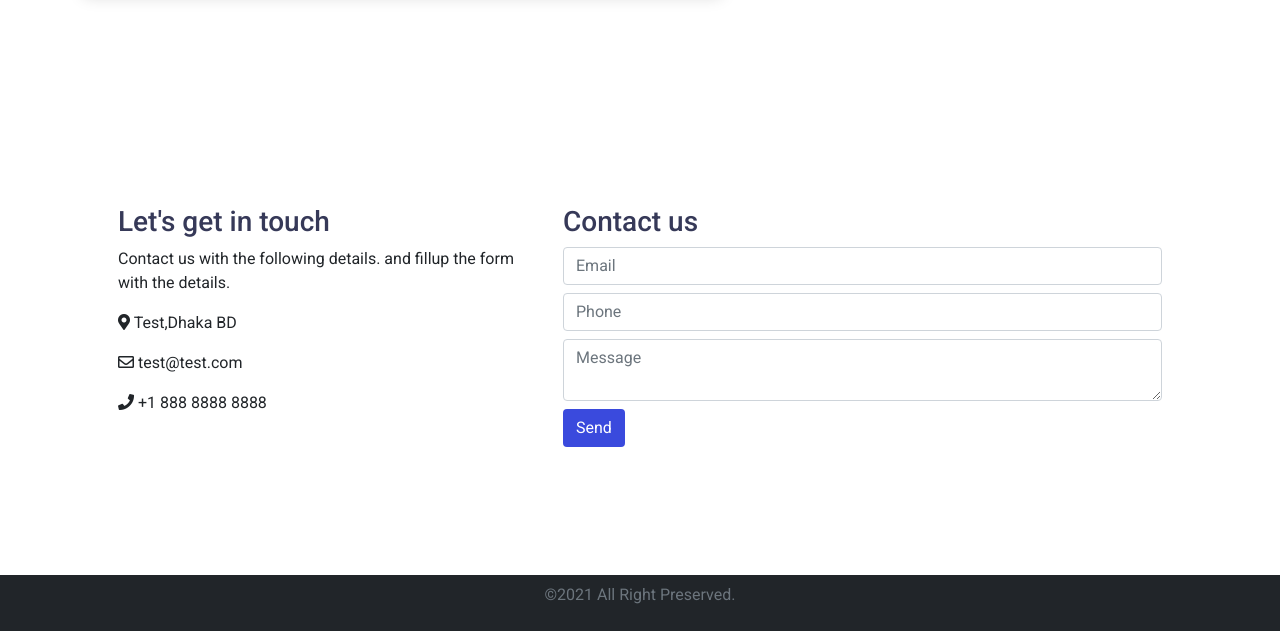
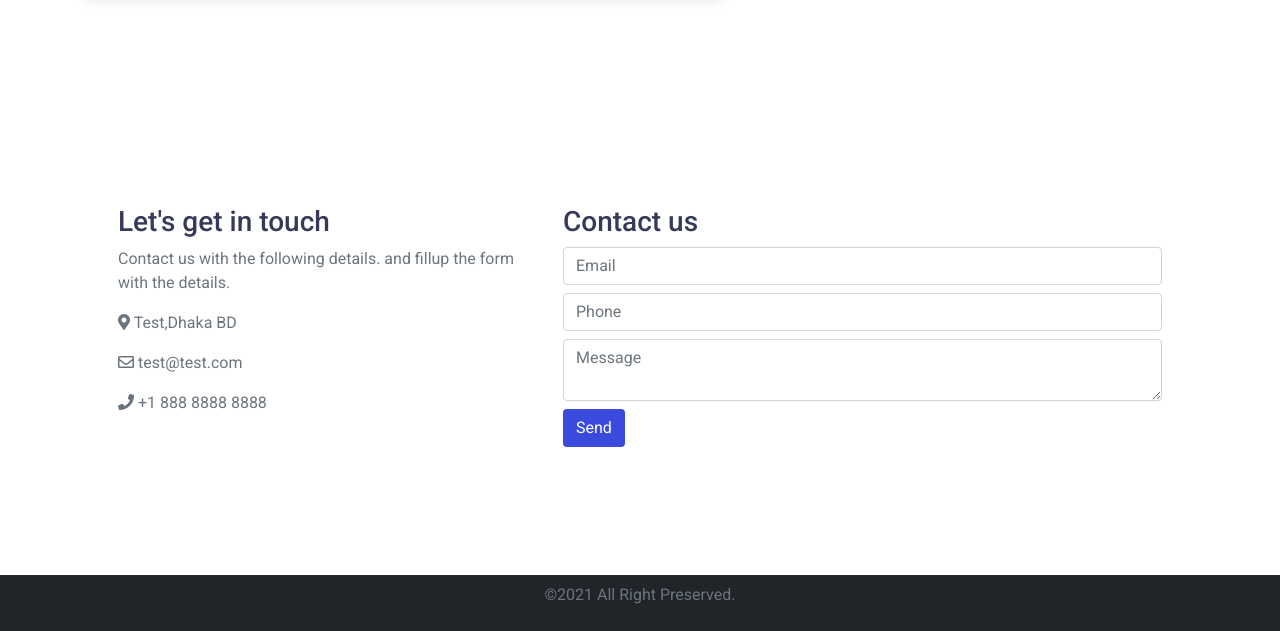
Before and after one commit to Zihad07/shoe-panda-ecommerce, a plain HTML site: page index.html in a window 1280 px wide. Shown: the part 2747-3378 px from the top of the page. Drawn offline with Linux system fonts and the light colour scheme.

Commit message:
add text-muted class in contact section.

```diff
--- a/index.html
+++ b/index.html
@@ -223,7 +223,7 @@
             <div class="form">
                 <div class="row px-4 mx-md-0">
                     <div class="col-md-5 mb-4 mb-md-0">
-                        <div class="contact-info">
+                        <div class="contact-info text-muted">
                             <h3 class="title">Let's get in touch</h3>
                             <p class="text"> Contact us with the following details. and fillup the form with the details. </p>
                             <div class="info">
```
